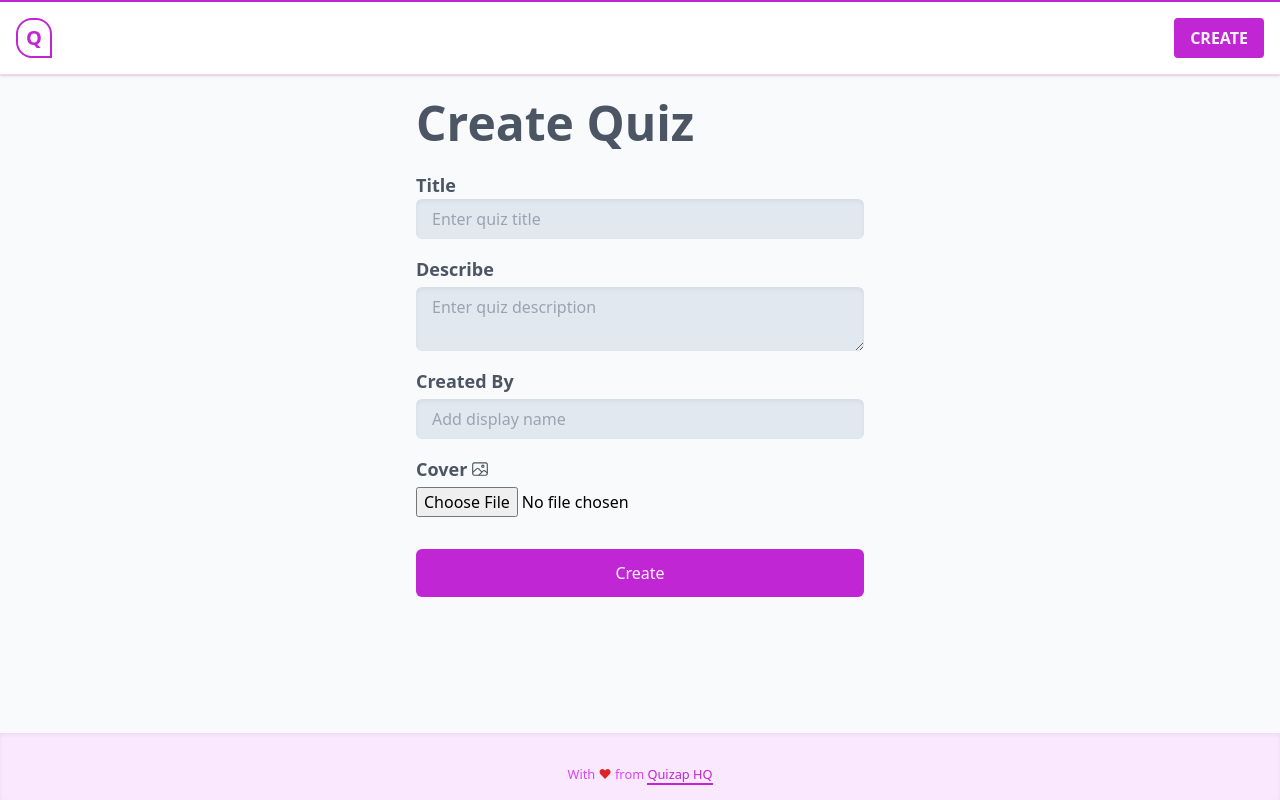
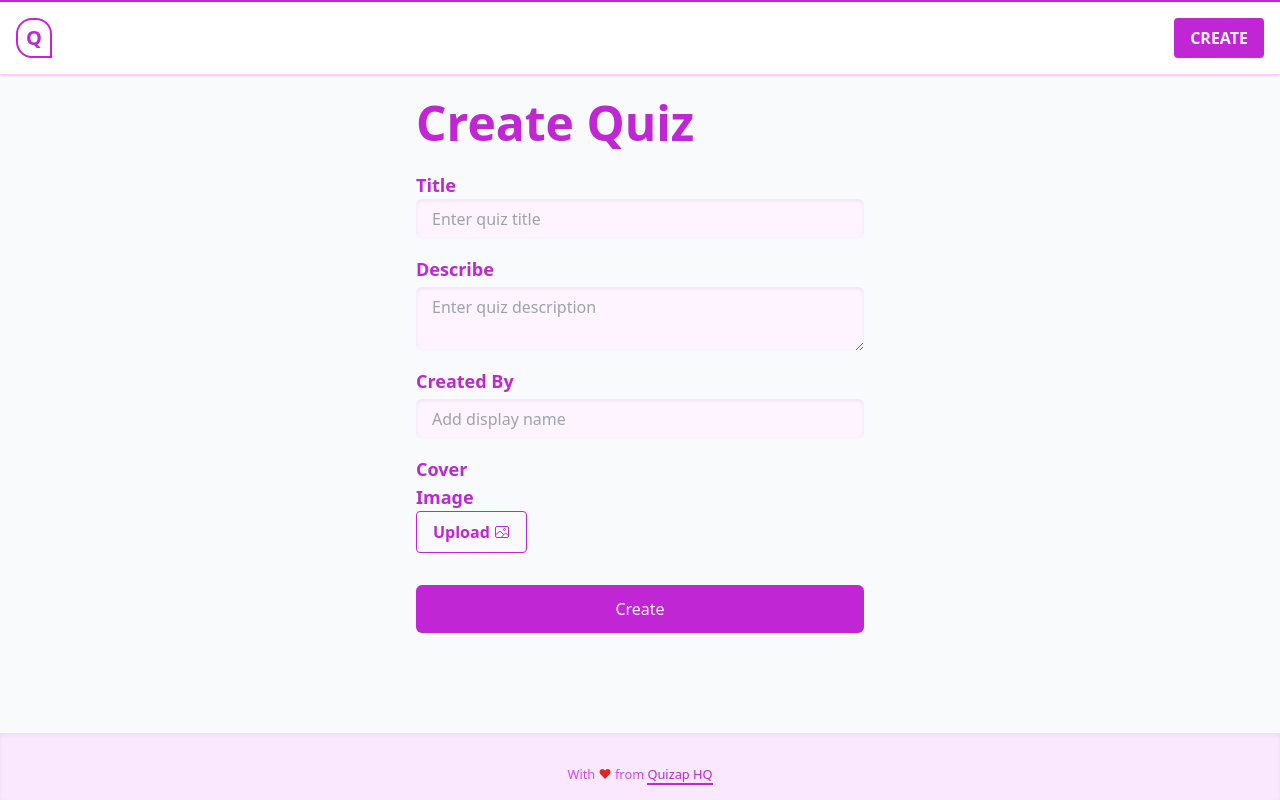
Before and after one commit to 00mikhael/qui-zap, a React (Create React App) app: page /create in a window 1280 px wide. Built offline with nearby package versions, Linux system fonts and the light colour scheme.

Commit message:
change form css

```diff
--- a/src/components/CreatePage/CreatePage.js
+++ b/src/components/CreatePage/CreatePage.js
@@ -1,16 +1,9 @@
 import React, {useState, useRef} from "react";
 import {withRouter} from 'react-router-dom'
-// import * as ReactRedux from 'react-redux'
 
-import {ImSpinner10} from 'react-icons/im'
+import {VscLoading} from 'react-icons/vsc'
 import {IoImageOutline} from 'react-icons/io5'
-import {HiOutlineX} from 'react-icons/hi'
 
-// const mapDispatchToProps = (dispatch, props) => ({
-//   onQuizCreated: () => dispatch({
-//     type: 'REFRESH_QUIZ_LIST'
-//   })
-// })
 
 const CreatePage = withRouter((props) => {
 
@@ -21,14 +14,17 @@ const CreatePage = withRouter((props) => {
 
   const [coverImage, setCoverImage] = useState('')
   const [uploading, setUploading] = useState(false)
+  const [creating, setCreating] = useState(false)
 
 
   const createQuiz = async (quiz) => {
+    setCreating(true)
     const upload = await fetch('api/createQuiz', {
       method: 'POST',
       headers: { 'Content-Type': 'application/json' },
       body: JSON.stringify(quiz),
     });
+    setCreating(false)
     props.history.push('/')
 
     if (upload.ok) {
@@ -46,16 +42,18 @@ const CreatePage = withRouter((props) => {
     quiz.description = inputDescRef.current.value;
     quiz.creator = inputCreatorRef.current.value;
     quiz.image_url = coverImage;
+    if (quiz.name && quiz.description && quiz.creator) {
       createQuiz(quiz);
+    }
+  }
+
+  const handleImageRemove = () => {
+      setCoverImage('')
+      inputCoverRef.current.value = null;
   }
 
   const handleImageChange = async (event) => {
-
-    if (event.target.getAttribute('name') === 'removeImage') {
-      setCoverImage('')
-      inputCoverRef.current.value = null;
-      return;
-    } else if (event.target.files.length > 0) {
+    if (event.target.files.length > 0) {
       setUploading(true);
       setCoverImage('')
       const file = event.target.files[0];
@@ -96,32 +94,41 @@ const CreatePage = withRouter((props) => {
 
   return (
     <form onSubmit={handleSubmit} className={`flex flex-col space-y-4 max-w-md mx-auto w-full`} encType="multipart/form-data">
-        <h1 className={`font-extrabold text-gray-600 text-5xl my-2 `}>Create Quiz</h1>
+        <h1 className={`font-extrabold text-fuchsia-600 text-5xl my-2 `}>Create Quiz</h1>
         <span className={`flex flex-col`}>
-          <label className={`font-semibold text-gray-600 text-lg`} htmlFor="title">Title</label>
-          <input ref={inputTitleRef} className={`px-4 py-2 bg-blueGray-200 rounded-md shadow-inner`} id="title" type="text" placeholder="Enter quiz title"/>
+          <label className={`font-semibold text-fuchsia-600 text-lg`} htmlFor="title">Title</label>
+          <input ref={inputTitleRef} className={`px-4 py-2 bg-fuchsia-50 rounded-md shadow-inner`} id="title" type="text" placeholder="Enter quiz title"/>
         </span>
         <span className={`flex flex-col`}>
-          <label className={`font-semibold text-gray-600 text-lg`} htmlFor="description">Describe</label>
-          <textarea ref={inputDescRef} className={`px-4 py-2 mt-1 bg-blueGray-200 rounded-md shadow-inner`}  id="description" type="text" placeholder="Enter quiz description"/>
+          <label className={`font-semibold text-fuchsia-600 text-lg`} htmlFor="description">Describe</label>
+          <textarea ref={inputDescRef} className={`px-4 py-2 mt-1 bg-fuchsia-50 rounded-md shadow-inner`}  id="description" type="text" placeholder="Enter quiz description"/>
         </span>
         <span className={`flex flex-col`}>
-          <label className={`font-semibold text-gray-600 text-lg`} htmlFor="creator_name">Created By</label>
-          <input ref={inputCreatorRef} className={`px-4 py-2 mt-1 bg-blueGray-200 rounded-md shadow-inner`}  id="creator_name" type="text" placeholder="Add display name"/>
+          <label className={`font-semibold text-fuchsia-600 text-lg`} htmlFor="creator_name">Created By</label>
+          <input ref={inputCreatorRef} className={`px-4 py-2 mt-1 bg-fuchsia-50 rounded-md shadow-inner`}  id="creator_name" type="text" placeholder="Add display name"/>
         </span>
-          <span className={` flex flex-col`}>
-            <label className={`flex items-center font-semibold text-gray-600 text-lg`} htmlFor="quiz_image">Cover
+          <span className={` flex flex-col max-w-min`}>
+            <label className={`flex items-center font-semibold text-fuchsia-600 text-lg`} htmlFor="quiz_image">Cover Image
+            </label>
+            <VscLoading className={`my-4 animate-spin mx-auto ${uploading ? `inline-flex` : `hidden`}`} color="#A300A3" height={20} width={20} />
+            <span className={`flex justify-between items-start ${coverImage ? `opacity-100` : `opacity-0 hidden`}`}>
+              <img className={`my-1 rounded transition`} width={150} src={coverImage} alt={``} />
+            </span>
+            <span onClick={() => {
+                if (coverImage) {
+                  return handleImageRemove();
+                } else {
+                  return inputCoverRef.current.click();
+                }
+              }} className={`border border-fuchsia-600 rounded text-fuchsia-600 px-4 py-2 cursor-pointer hover:bg-fuchsia-700 focus:bg-fuchsia-700 hover:text-fuchsia-50 font-semibold max-w-min flex items-center justify-center`}>
+                {coverImage ? `Remove` : `Upload`}
                 <IoImageOutline className={`ml-1`} />
-            </label>
-            <ImSpinner10 className={`ml-1 text-lg text-gray-600 animate-spin transition ${uploading ? `opacity-100` : `opacity-0 hidden`} `} />
-            <span className={`flex items-start ${coverImage ? `opacity-100` : `opacity-0 hidden`}`}>
-              <img className={`my-1 rounded transition`} width={150} src={coverImage} alt={``} />
-              <HiOutlineX name="removeImage" onClick={handleImageChange} className={`text-lg cursor-pointer`} />
             </span>
-            <input ref={inputCoverRef} className={`mt-1`} id="quiz_image" type="file" accept=".jpg, .jpeg, .png" onChange={handleImageChange} />
+            <input ref={inputCoverRef} className={`h-0 w-0 opacity-0 invisible pointer-events-none select-none`} id="quiz_image" type="file" accept=".jpg, .jpeg, .png" onChange={handleImageChange} />
           </span>
-        <button style={{marginTop: "2rem"}} className={`bg-fuchsia-600 text-fuchsia-50 p-3 rounded-md focus:outline-none`} type="submit">
+        <button style={{marginTop: "2rem"}} className={`bg-fuchsia-600 text-fuchsia-50 p-3 rounded-md focus:outline-none ${creating && `opacity-50 cursor-not-allowed`}`} type="submit">
           Create
+          <VscLoading className={`text-fuchsia-50 hidden animate-spin mx-1 ${creating && `inline-flex`}`}  height={20} width={20} />
         </button>
       </form>
   );
```
Lines whose indentation alone changed are shown as unchanged.
